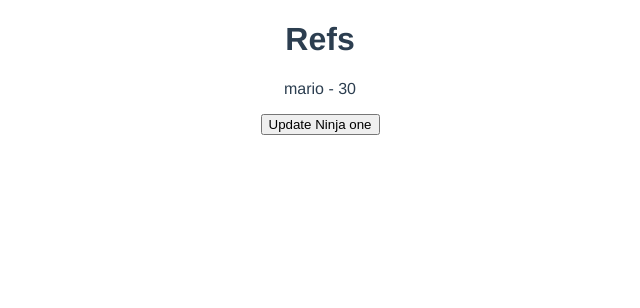
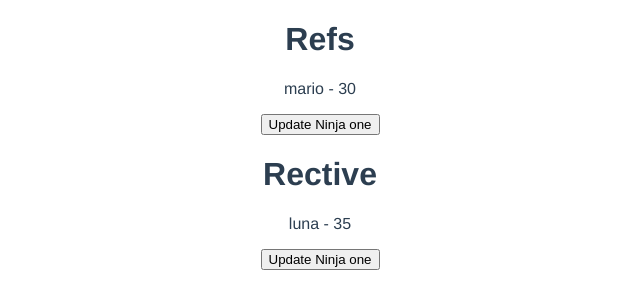
Before and after one commit to Lu-Smith/vue_blog, a Vue app: page / in a window 1280 px wide. Shown: the top 308 px of the page, without its empty margins (320-960 px from the left). Built offline with nearby package versions, Linux system fonts and the light colour scheme.

Commit message:
Added reactive logic

```diff
--- a/src/views/HomeView.vue
+++ b/src/views/HomeView.vue
@@ -2,25 +2,29 @@
   <div class="home">
     <h1>Refs</h1>
     <p>{{ ninjaOne.name }} - {{ ninjaOne.age }}</p>
+    <button @click ="updateNinjaOne">Update Ninja one</button>
+    <h1>Rective</h1>
+    <p>{{ ninjaTwo.name }} - {{ ninjaTwo.age }}</p>
     <button @click ="updateNinjaOne">Update Ninja one</button>
   </div>
 </template>
 
 <script>
 // @ is an alias to /src
-import { ref } from 'vue'
+import { ref, reactive } from 'vue'
 
 export default {
   name: 'HomeView',
   setup() {
 
     const ninjaOne = ref({ name:'mario', age: 30})
+    const ninjaTwo = reactive({ name:'luna', age: 35})
 
     const updateNinjaOne = () => {
       ninjaOne.value.age = 40
     }
 
-    return { ninjaOne, updateNinjaOne }
+    return { ninjaOne, ninjaTwo, updateNinjaOne }
   }
 }
 </script>
```
